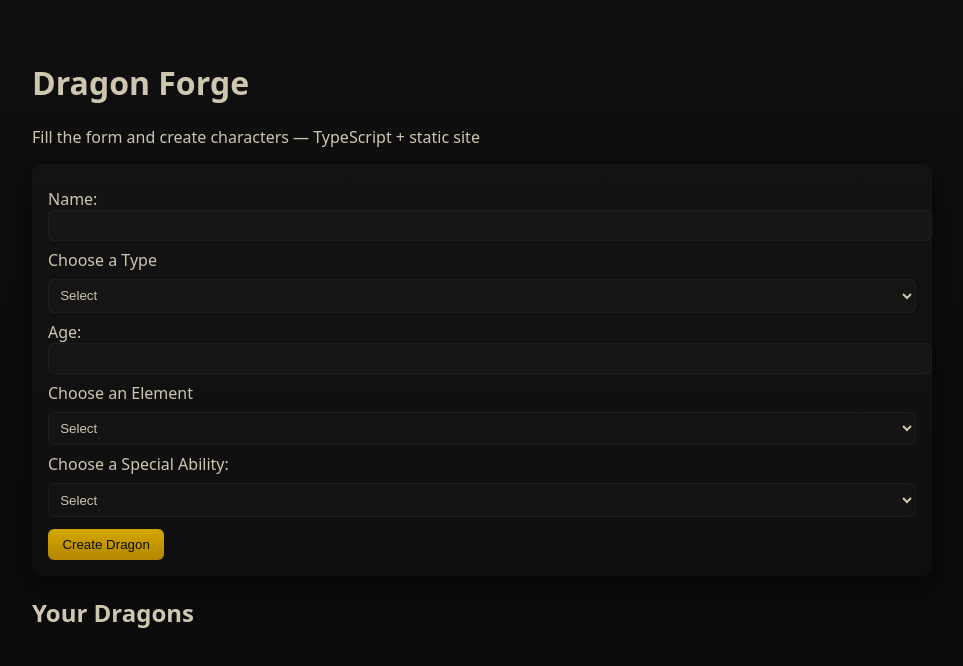
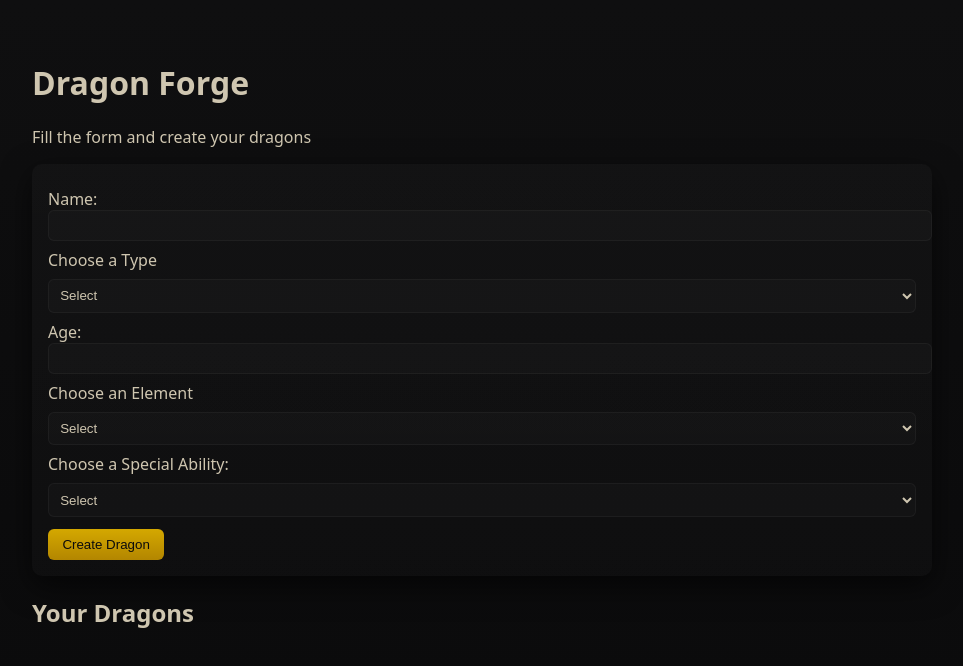
Before and after one commit to tomwalla917/week_seven_capstone, a website built with Vite: page index.html in a window 1280 px wide. Shown: the whole page, without its empty margins (158-1121 px from the left). Built offline with nearby package versions, Linux system fonts and the light colour scheme.

Commit message:
minor mods

```diff
--- a/index.html
+++ b/index.html
@@ -10,7 +10,7 @@
     <main>
       <header>
         <h1>Dragon Forge</h1>
-        <p>Fill the form and create characters — TypeScript + static site</p>
+        <p>Fill the form and create your dragons</p>
       </header>
 
       <section id="form-section" class="card">
```
